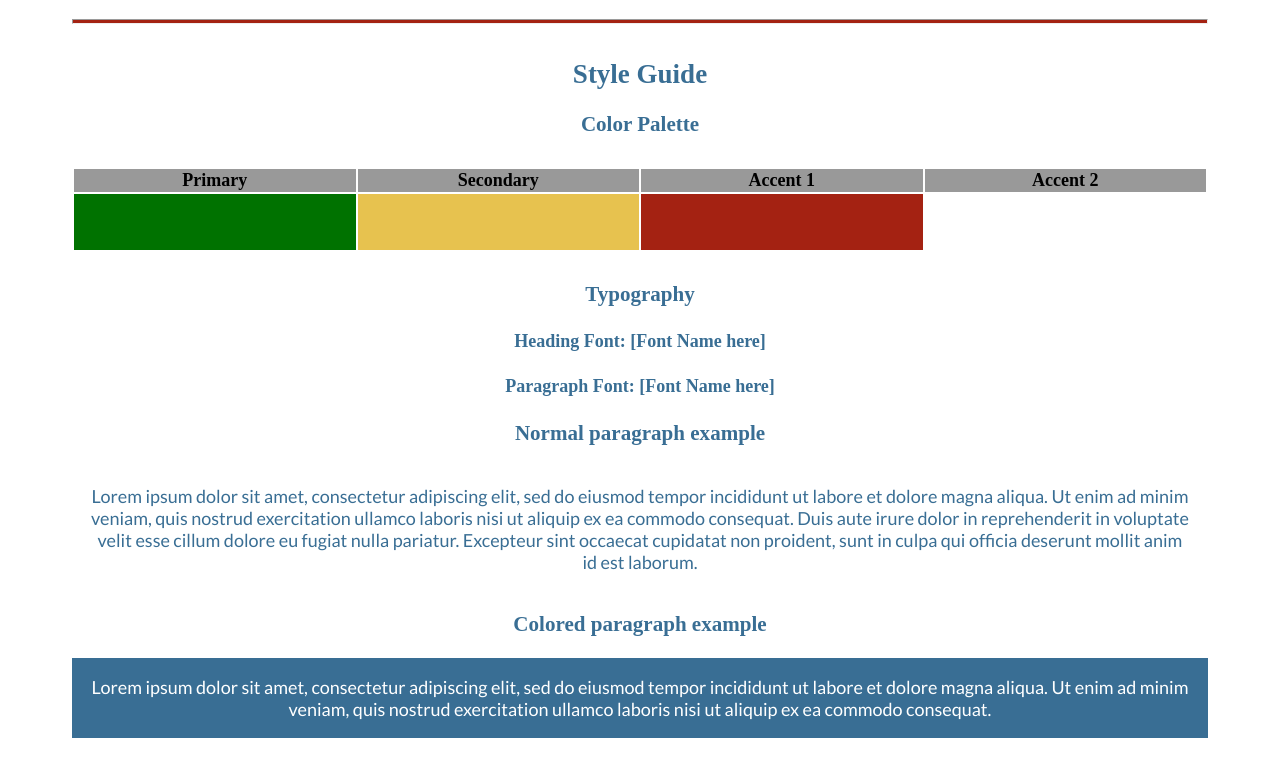
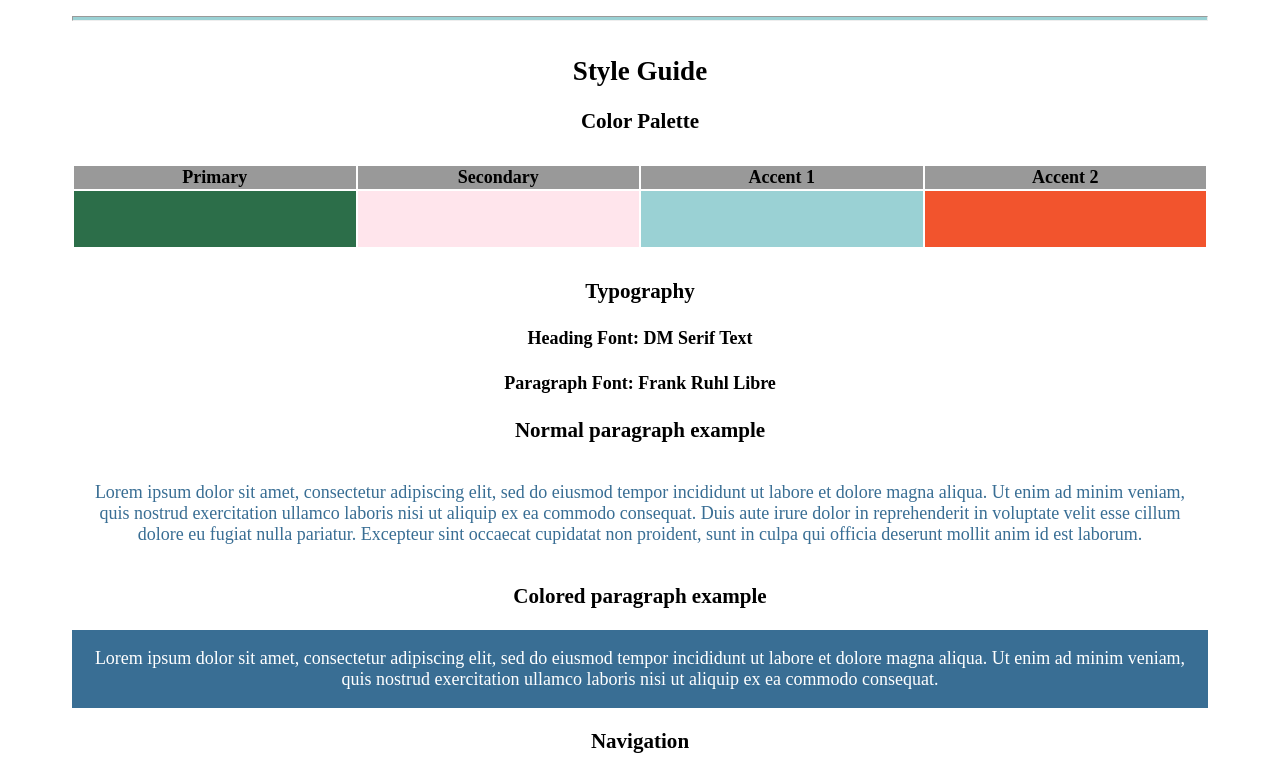
Before and after one commit to lizaajones/wdd130, a plain HTML site: page wwr/personal/site-plan.html in a window 1280 px wide. Shown: the part 1899-2661 px from the top of the page. Drawn offline with Linux system fonts and the light colour scheme; a web font is replaced by a local one.

Commit message:
added to personal site plan, added colors, fonts and context

```diff
--- a/wwr/personal/site-plan.html
+++ b/wwr/personal/site-plan.html
@@ -58,10 +58,12 @@
       <!-- Choose a font for your paragraphs (body copy) and headlines. What font(s) have you chosen? Why did you choose what you did?  Make sure to review the list of web safe fonts at W3Schools.org as a starting point.  Think also about which of your colors above you might use for background and font colors. -->
 
       <h4>
-        Heading Font: [Font Name here]  <!-- change this -->
+        Heading Font: DM Serif Text
+        <!-- change this -->
       </h4>
       <h4>
-        Paragraph Font: [Font Name here]  <!-- change this -->
+        Paragraph Font: Frank Ruhl Libre
+        <!-- change this -->
       </h4>
       <h3>
         Normal paragraph example
--- a/wwr/personal/styles/site-plan.css
+++ b/wwr/personal/styles/site-plan.css
@@ -2,14 +2,34 @@
 
 :root {
   /* change the values below to your colors from your palette */
-  --primary-color: #007200   ;
-  --secondary-color: #E7C24F ;
-  --accent1-color: #A42212;
-  --accent2-color: white;
+  --primary-color: #2C6E49   ;
+  --secondary-color: #ffe5ec ;
+  --accent1-color: #9ad1d4;
+  --accent2-color: #f2542d;
 
   /* change the values below to your chosen font(s) */
-  --heading-font: "IM Fell French Canon SC";
-  --paragraph-font: Lato, Helvetica, sans-serif;
+  --heading-font:.dm-serif-text-regular {
+    font-family: "DM Serif Text", serif;
+    font-weight: 400;
+    font-style: normal;
+  }
+
+  .dm-serif-text-regular-italic {
+    font-family: "DM Serif Text", serif;
+    font-weight: 400;
+    font-style: italic;
+  }
+
+--paragraph-font: // <uniquifier>: Use a unique and descriptive class name
+// <weight>: Use a value from 300 to 900
+
+.frank-ruhl-libre-<uniquifier> {
+  font-family: "Frank Ruhl Libre", serif;
+  font-optical-sizing: auto;
+  font-weight: <weight>;
+  font-style: normal;
+}
+
 
   /* these colors below should be chosen from among your palette colors above */
   --headline-color-on-white: #396E94;  /* headlines on a white background */
```
